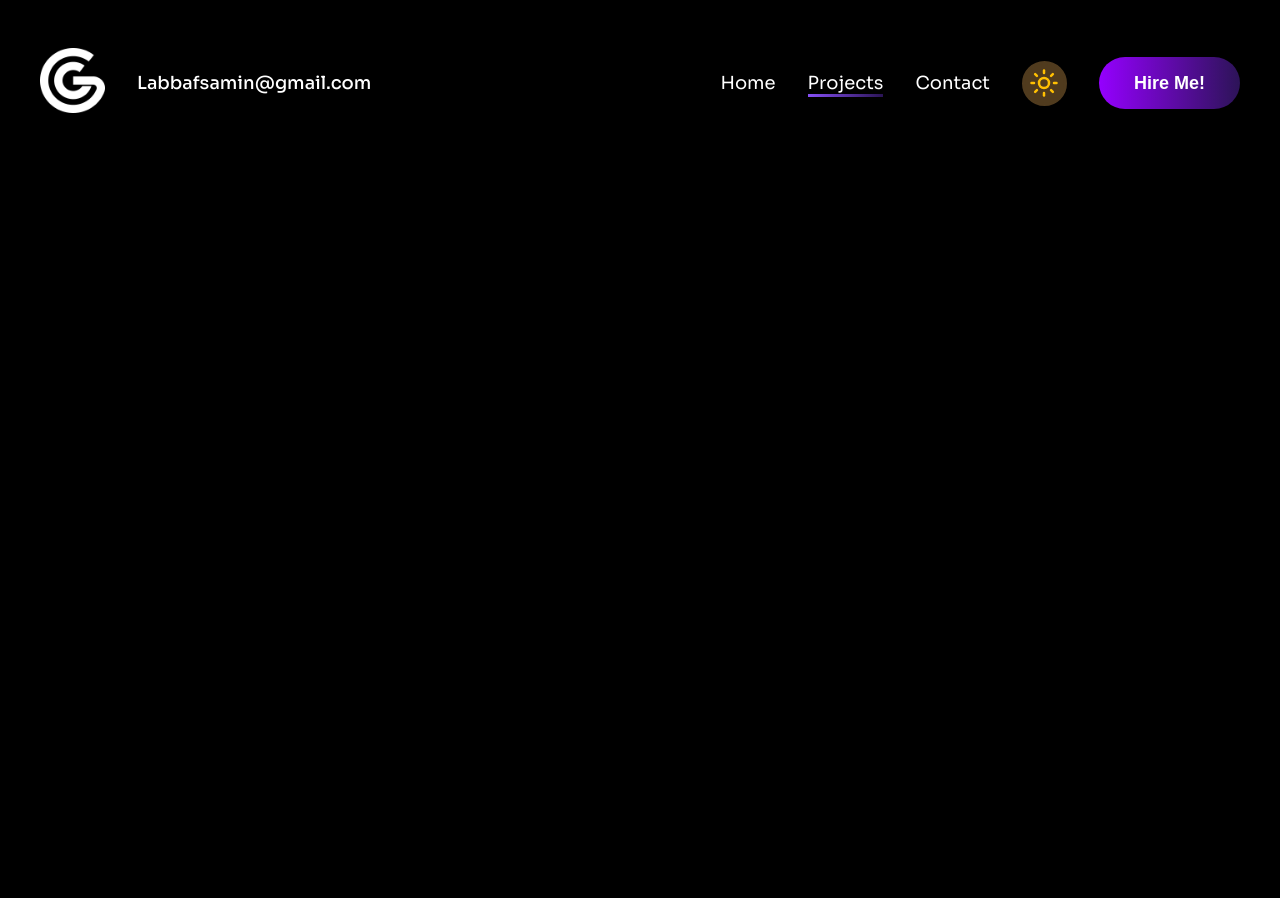
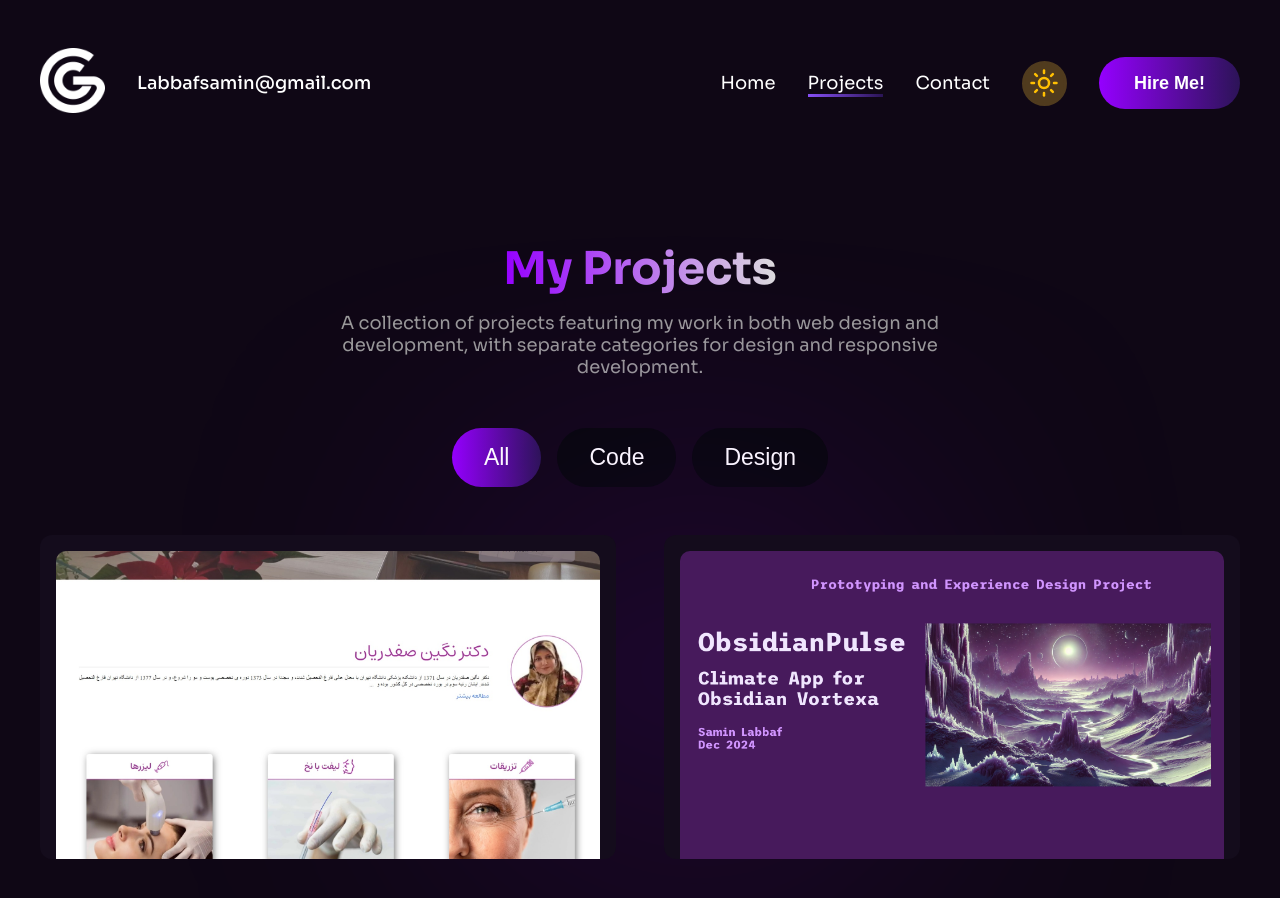
Before and after one commit to samin1994/My_Portfolio, a Next.js app: page /projects in a window 1280 px wide. Shown: the top 898 px of the page. Before the commit the page ends 800 px from the top, so only its background shows below. Built offline with nearby package versions, Linux system fonts and the light colour scheme; a web font is replaced by a local one.

Commit message:
added projects page and each project details

```diff
--- a/pages/projects/index.js
+++ b/pages/projects/index.js
@@ -1,6 +1,42 @@
 import Head from "next/head";
+import { useState, useEffect } from "react";
+import Link from "next/link";
+import { GoArrowUpRight } from "react-icons/go";
 
 export default function projects() {
+
+    const projects = [
+        {
+            title: "Dr Safdarian Clinic",
+            description: "This is a description of project 1",
+            link: "https://example.com/project1",
+            image: "/img/dermatology_clinic.jpeg",
+            category: "code",
+            slug: "dr-safdarian-clinic"
+        },
+        {
+            title: "Climate App Design",
+            description: "This is a description of project 2",
+            link: "https://example.com/project2",
+            image: "/img/climate_app.png",
+            category: "design",
+            slug: "climate-app-design"
+        }
+    ]
+    const [selectedCategory, setSelectedCategory] = useState('all')
+    const [filteredProjects, setFilteredProjects] = useState([])
+
+    useEffect(() => {
+        // filter projects based on selected category
+        if (selectedCategory === 'all') {
+            setFilteredProjects(projects)
+        } else if (selectedCategory === 'code') {
+            setFilteredProjects(projects.filter(project => project.category === 'code'))
+        }
+        else if (selectedCategory === 'design') {
+            setFilteredProjects(projects.filter(project => project.category === 'design'))
+        }
+    }, [selectedCategory])
 
 
     return <>
@@ -8,7 +44,32 @@ export default function projects() {
             <title>Projects</title>
         </Head>
         <div className="projectpage">
-
+            <div className="projects">
+                <div className="container">
+                    <div className="project_titles">
+                        <h2>My Projects</h2>
+                        <p>A collection of projects featuring my work in both web design and development, with separate categories for design and responsive development.</p>
+                    </div>
+                    <div className="project_buttons">
+                        <button className={selectedCategory === 'all' ? 'active' : ''} onClick={() => setSelectedCategory('all')}>All</button>
+                        <button className={selectedCategory === 'code' ? 'active' : ''} onClick={() => setSelectedCategory('code')}>Code</button>
+                        <button className={selectedCategory === 'design' ? 'active' : ''} onClick={() => setSelectedCategory('design')}>Design</button>
+                    </div>
+                    <div className="projects_cards">
+                        {filteredProjects.map((project, index) => (
+                            <Link key={index} href={`/projects/${project.slug}`} className="procard">
+                                <div className="proimgbox">
+                                    <img src={project.image} alt={project.title} />
+                                </div>
+                                <div className="procontentbox">
+                                    <h2>{project.title}</h2>
+                                    <GoArrowUpRight />
+                                </div>
+                            </Link>
+                        ))}
+                    </div>
+                </div>
+            </div>
         </div>
     </>
 }
```
Also changed, not shown: pages/index.js (+5 -3 lines), pages/projects/[slug].js (+71 -3 lines), public/img/dermatology_clinic.png (added).
